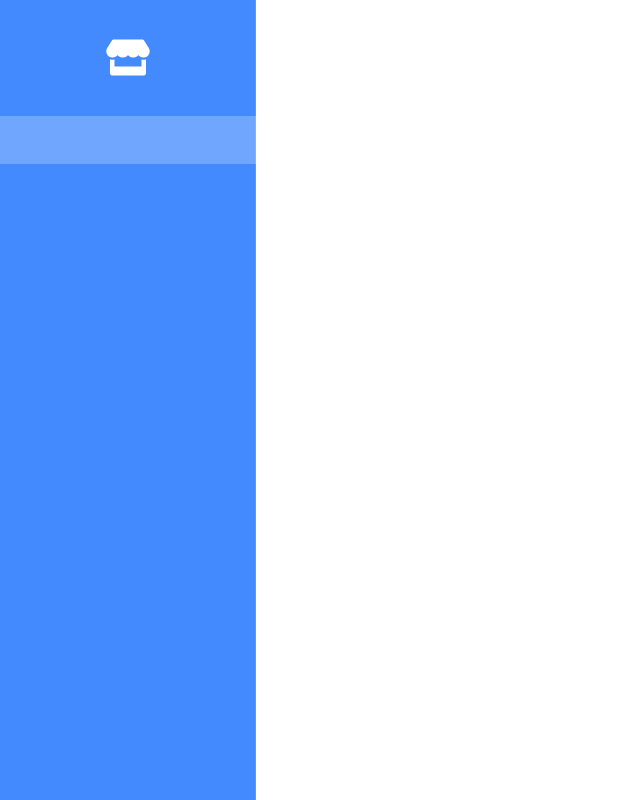
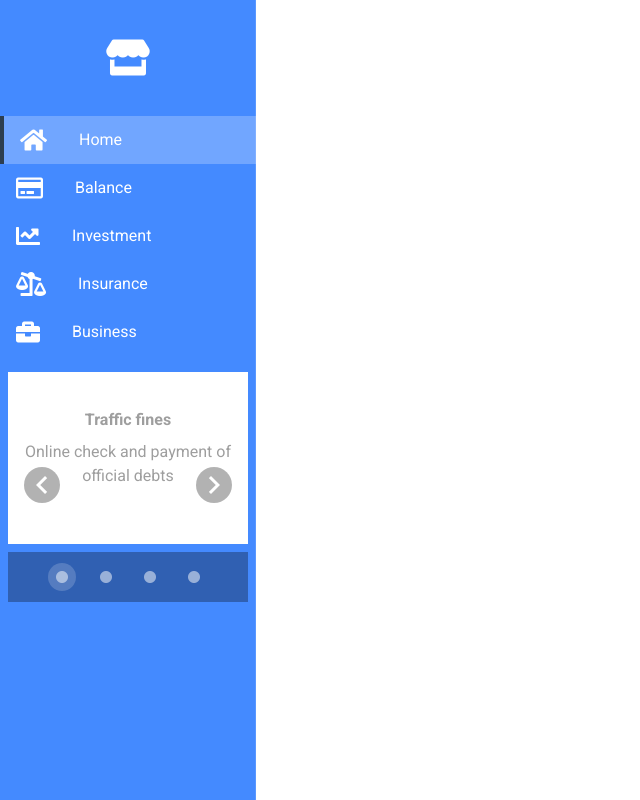
Before and after one commit to Rananjaya/vue_financial_dashbord, a Vue app: page / in a window 1280 px wide. Shown: the whole page, without its empty margins (0-640 px from the left). Built offline with nearby package versions, Linux system fonts and the light colour scheme.

Commit message:
addnavbar and slide

```diff
--- a/src/views/Navbar.vue
+++ b/src/views/Navbar.vue
@@ -8,9 +8,41 @@
             </v-layout>
             <v-list>
                  <v-list-item v-for="link in links" :key="link.text" router :to="link.route" active-class="border">
-
+                     <v-list-item-action>
+                         <v-icon>{{link.icon}}</v-icon>
+                     </v-list-item-action>
+                     <v-list-item-content>
+                         <v-list-item-title>{{link.text}}</v-list-item-title>
+                     </v-list-item-content>
                  </v-list-item>
             </v-list>
+            <v-flex class="ma-2">
+                <template>
+                    <v-carousel
+                    cycle
+                    dark
+                    height="230"
+                    hode-delimiter-backgroud
+                    show-arrow-on-hover
+                    >
+                    <v-carousel-item v-for="(slide, i) in slides" :key="i">
+                        <v-sheet
+                        color="white"
+                        height="80%"
+                        align="center"
+                        title>
+                          <v-row class="fill-height" align="center" justify="center">
+                             <div class="grey--text">
+                               <h4>Traffic fines</h4>
+                               <p class=ma-2>{{slide}}</p>
+                             </div>
+                          </v-row>
+                        </v-sheet>
+                    </v-carousel-item>
+
+                    </v-carousel>
+                </template>
+            </v-flex>
         </v-navigation-drawer>
     </nav>
 </template>
@@ -27,7 +59,19 @@ export default {
          {icon: 'fas fa-chart-line', text:'Investment', route: '/investments'},
          {icon: 'fas fa-balance-scale-right', text:'Insurance', route: '/insurance'},
          {icon: 'fas fa-briefcase', text:'Business', route: '/busines'},
+     ],
+     slides: [
+          'Online check and payment of official debts',
+          'Online check and payment of official debts',
+          'Online check and payment of official debts',
+          'Online check and payment of official debts',
      ]
  })
 }
 </script>
+
+<style scoped>
+.border{
+    border-left: 4px solid #2c3e50
+}
+</style>
```
